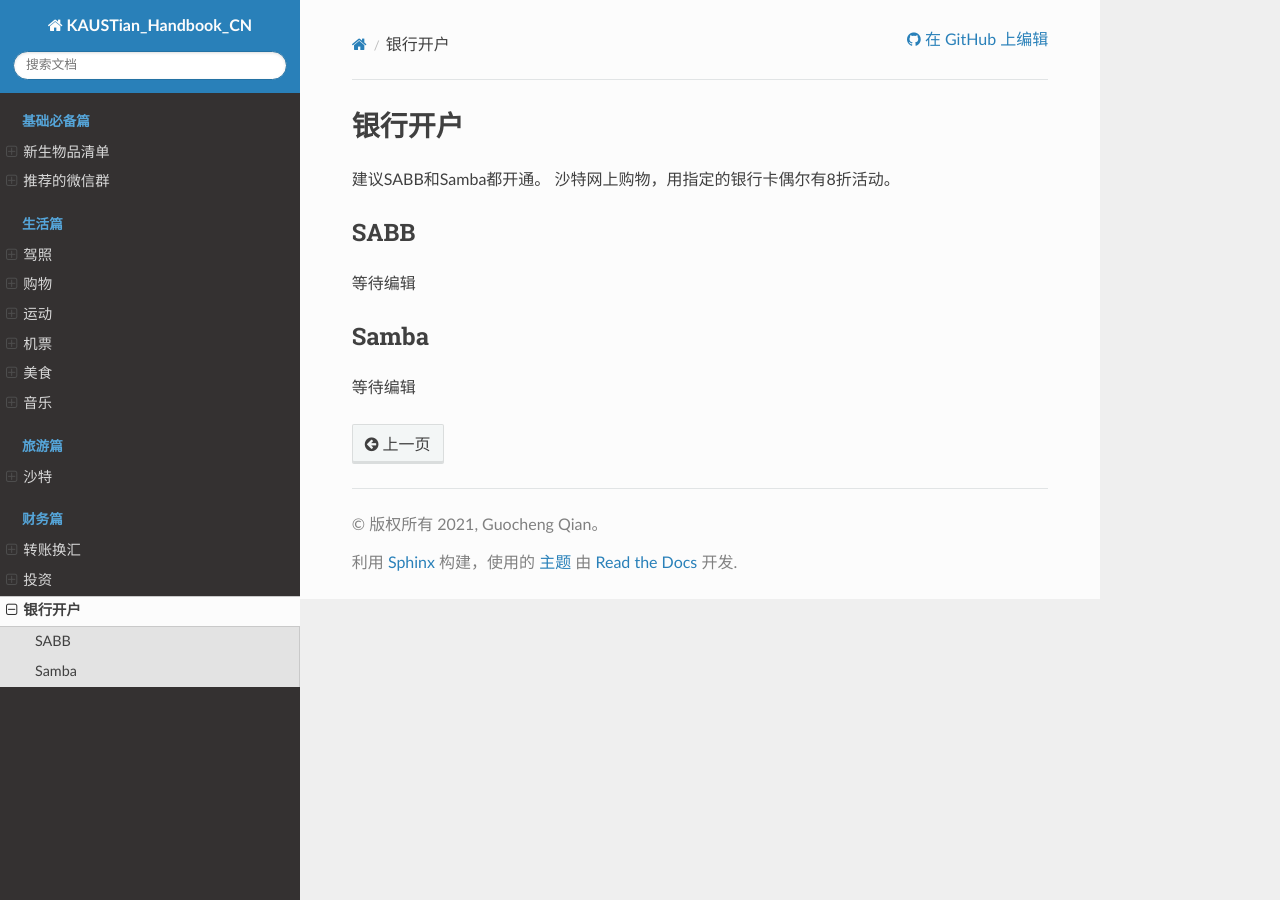
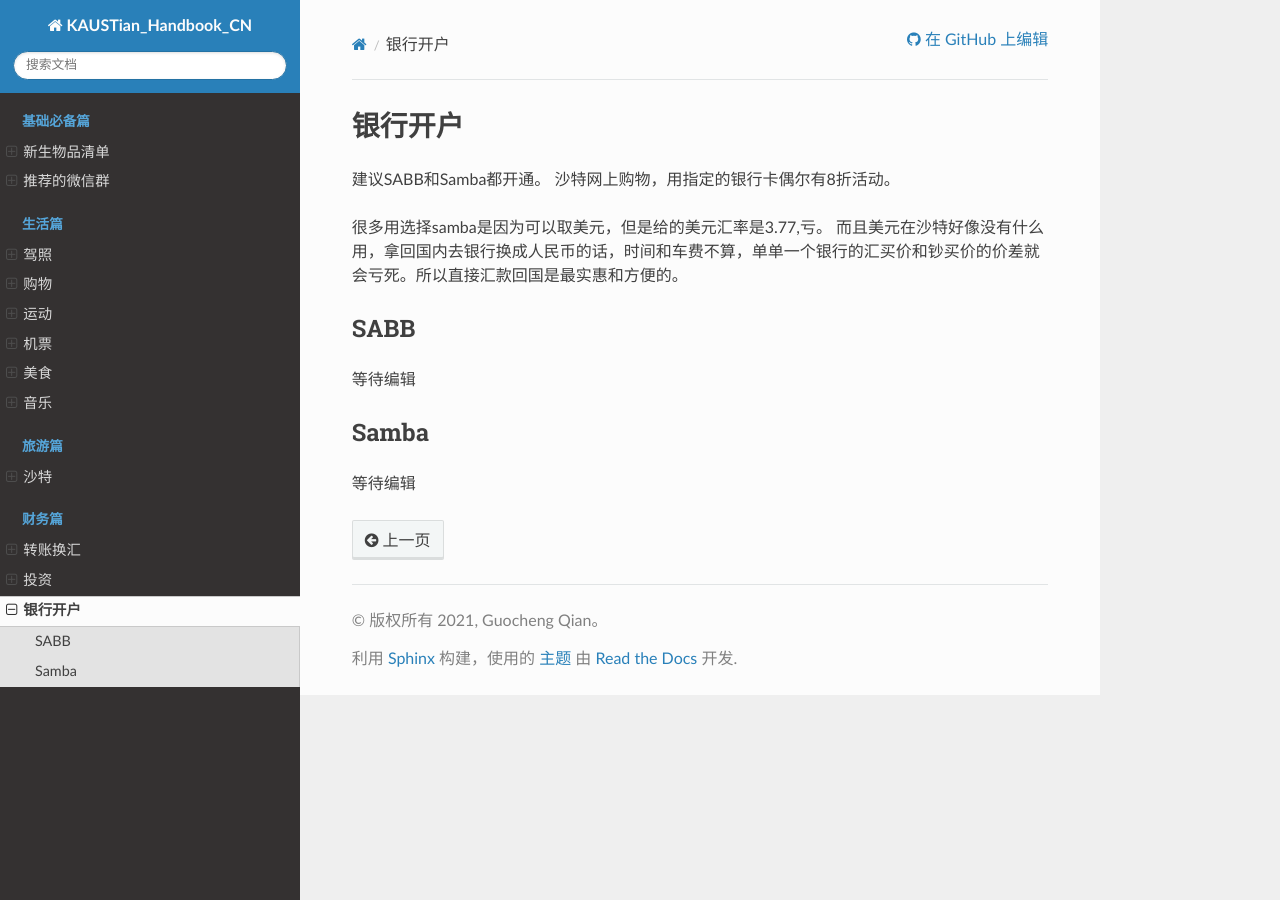
Before and after one commit to guochengqian/KAUSTian_Handbook_CN, a Sphinx documentation site: the page built from docs/content/finance/open_account.rst, in a window 1280 px wide. Built offline with Sphinx 7.4.7 and the Read the Docs theme 2.0.0, drawn with Linux system fonts in a browser that asks for light colours.

Commit message:
Update open_account.rst

```diff
--- a/docs/content/finance/open_account.rst
+++ b/docs/content/finance/open_account.rst
@@ -10,6 +10,8 @@
 ========
 建议SABB和Samba都开通。 沙特网上购物，用指定的银行卡偶尔有8折活动。
 
+很多用选择samba是因为可以取美元，但是给的美元汇率是3.77,亏。 而且美元在沙特好像没有什么用，拿回国内去银行换成人民币的话，时间和车费不算，单单一个银行的汇买价和钞买价的价差就会亏死。所以直接汇款回国是最实惠和方便的。
+
 SABB
 --------
 等待编辑
```
